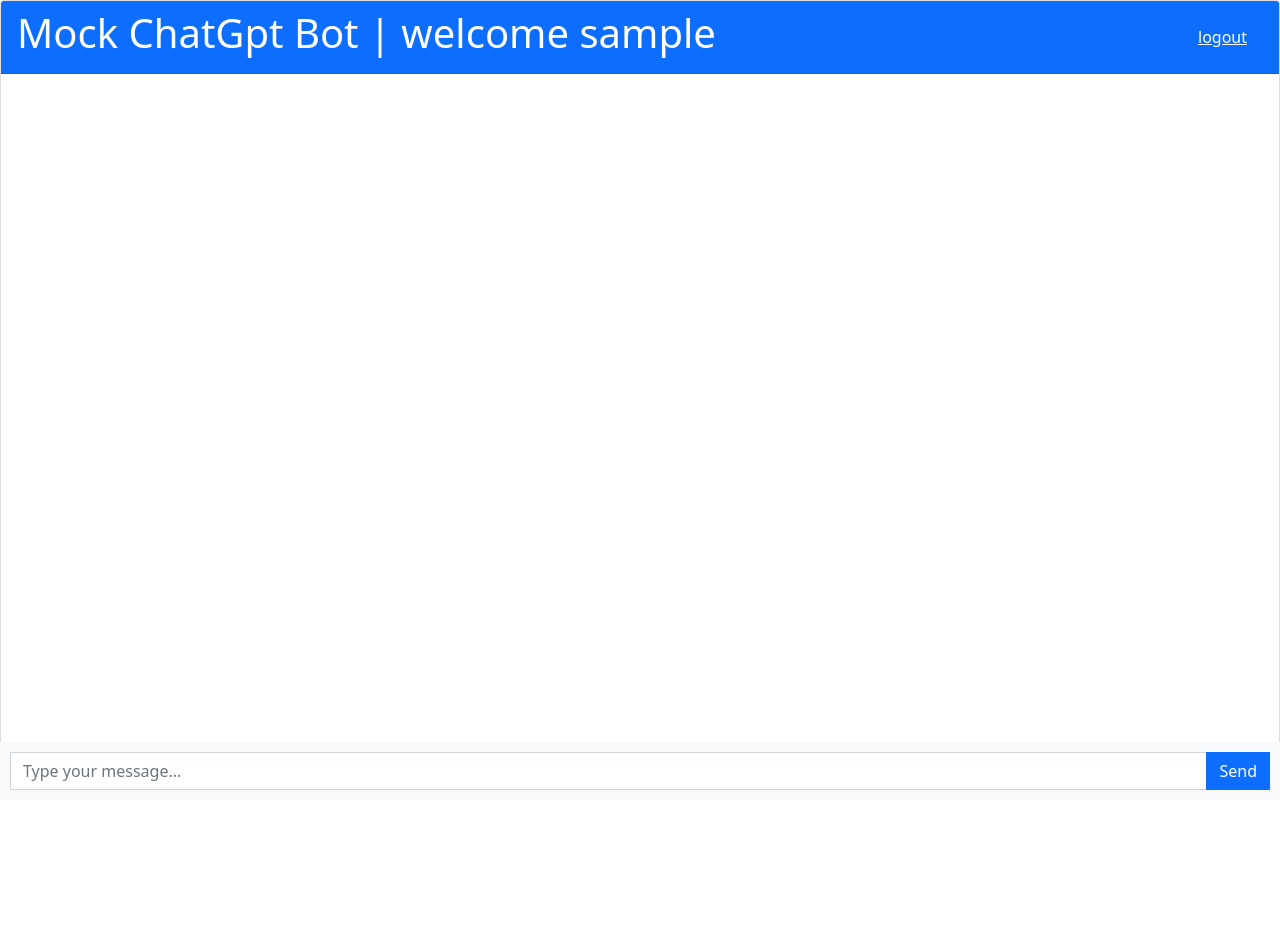
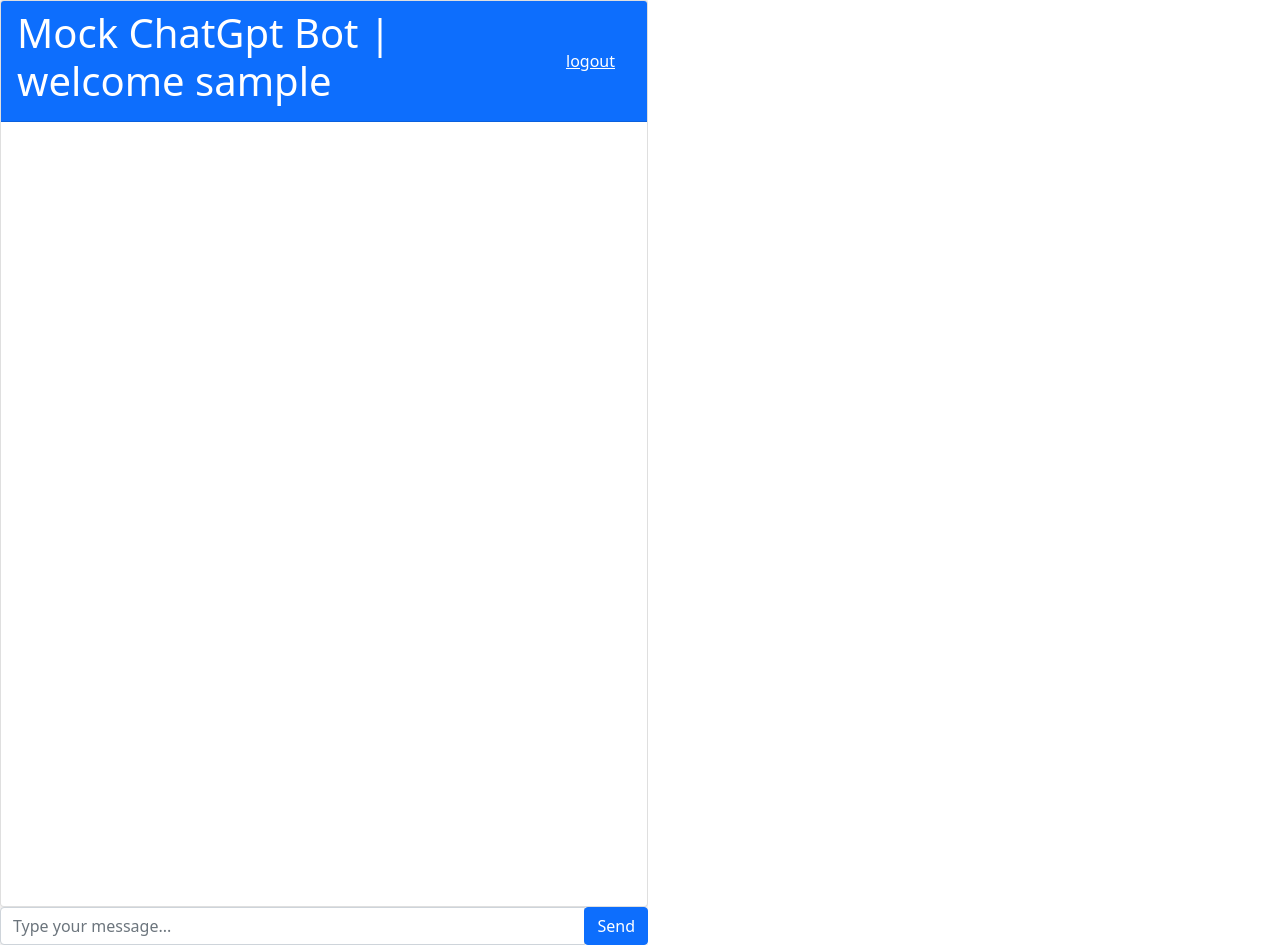
Before and after one commit to VictorZ94/chatgpt-clone, a Django app: page / in a window 1280 px wide. Before the commit the page ends 790 px from the top, so only its background shows below. Run offline with Django 4.2, Linux system fonts and the light colour scheme; the visitor is signed in with stand-in values (Sample User, id 1); data that the repository does not hold is empty; some libraries are stand-ins or nearby versions.

Commit message:
change styles to bootstrap handled

```diff
--- a/static/css/chatbot.css
+++ b/static/css/chatbot.css
@@ -1,58 +1,23 @@
 body, html {
-  height: 100%;
+  height: 100vh;
 }
 
 .messages-box {
-  flex: 1;
+  height: 80vh;
   overflow-y: auto;
-}
-
-.messages-list {
-  padding-left: 0;
-}
-
-.message {
-  margin-bottom: 15px;
-  list-style: none;
-}
-
-.message-text {
-  padding: 10px;
-  border-radius: 5px;
 }
 
 .sent {
   background-color: #dcf8c6;
-  align-self: flex-end;
 }
 
 .received {
   background-color: #f1f0f0;
-  align-self: flex-start;
-}
-
-.message-form {
-  display: flex;
-  position: fixed;
-  bottom: 0;
-  left: 0;
-  right: 0;
-  padding: 10px;
-  background-color: #f8f9fa;
-}
-
-.message-input {
-  flex: 1;
-  border-radius: 0;
-  border-right: none;
-}
-
-.btn-send {
-  border-radius: 0;
 }
 
 .chat-container {
-  height: 100%;
+  background-color: #f1f0f0;
   display: flex;
   flex-direction: column;
+  max-width: 648px;
 }
```
